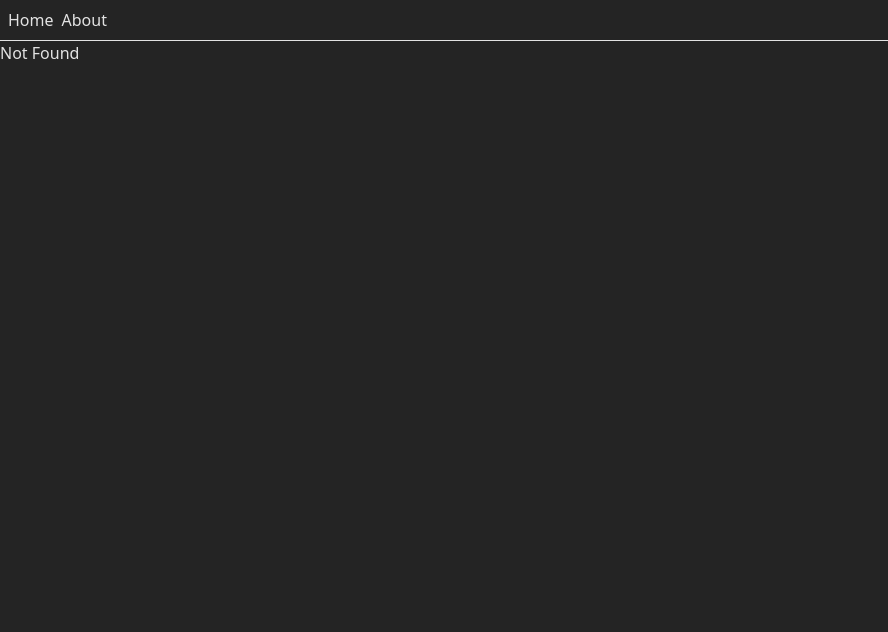
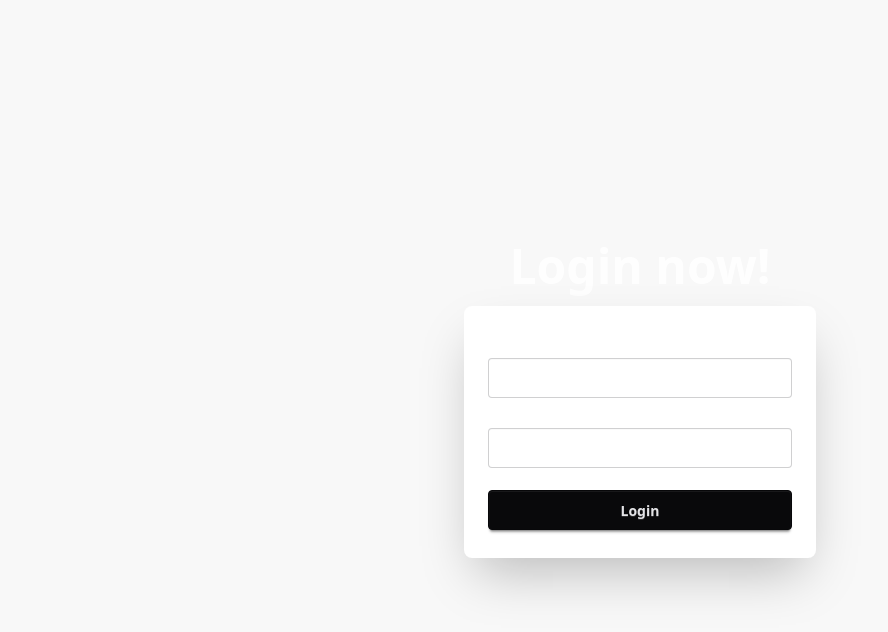
Before and after one commit to TomatoDroid/baseui-admin, a React (Vite) app: page /login in a window 1280 px wide. Before the commit this address had no page. Shown: the top 632 px of the page, without its empty margins (0-888 px from the left). Built offline with nearby package versions, Linux system fonts and the light colour scheme.

Commit message:
feat(auth): 实现认证系统及路由保护功能
- 添加认证上下文和登录/登出功能
- 实现路由保护中间件
- 创建登录页面和受保护仪表盘路由
- 更新根路由以支持认证上下文
- 添加工具函数和zod依赖

```diff
--- a/package.json
+++ b/package.json
@@ -16,7 +16,8 @@
     "@tanstack/react-router-devtools": "^1.124.0",
     "react": "^19.1.0",
     "react-dom": "^19.1.0",
-    "tailwindcss": "^4.1.11"
+    "tailwindcss": "^4.1.11",
+    "zod": "^3.25.74"
   },
   "devDependencies": {
     "@eslint/js": "^9.29.0",
--- /dev/null
+++ b/src/auth.tsx
@@ -0,0 +1,58 @@
+import React, { createContext, useCallback, useContext, useState } from 'react';
+import { sleep } from './utils';
+
+export interface AuthContext {
+  isAuthenticated: boolean;
+  login: (username: string, password: string) => Promise<void>;
+  logout: () => Promise<void>;
+  user: string | null;
+}
+
+const key = 'auth.user';
+
+function getStoredUser() {
+  return localStorage.getItem(key);
+}
+
+function setStoredUser(user: string | null) {
+  if (user) {
+    localStorage.setItem(key, user);
+  } else {
+    localStorage.removeItem(key);
+  }
+}
+
+const AuthContext = createContext<AuthContext | null>(null);
+
+export function AuthProvider({ children }: { children: React.ReactNode }) {
+  const [user, setUser] = useState<string | null>(getStoredUser());
+  const isAuthenticated = !!user;
+
+  const login = useCallback(
+    async (username: string) => {
+      await sleep(1000);
+
+      setStoredUser(username);
+      setUser(username);
+    },
+    [setUser],
+  );
+
+  const logout = useCallback(async () => {
+    await sleep(250);
+
+    setStoredUser(null);
+    setUser(null);
+  }, [setUser]);
+
+  return <AuthContext value={{ isAuthenticated, login, logout, user }}>{children}</AuthContext>;
+}
+
+// eslint-disable-next-line react-refresh/only-export-components
+export const useAuth = () => {
+  const context = useContext(AuthContext);
+  if (!context) {
+    throw new Error('authContext is not initialized');
+  }
+  return context;
+};
--- a/src/index.css
+++ b/src/index.css
@@ -1,4 +1,4 @@
-@import "tailwindcss";
+@import 'tailwindcss';
 @plugin "daisyui";
 
 :root {
@@ -8,10 +8,17 @@
 
   color-scheme: light dark;
   color: rgba(255, 255, 255, 0.87);
-  background-color: #242424;
 
   font-synthesis: none;
   text-rendering: optimizeLegibility;
   -webkit-font-smoothing: antialiased;
   -moz-osx-font-smoothing: grayscale;
 }
+
+body {
+  @apply h-screen;
+}
+#root {
+  width: 100%;
+  height: 100%;
+}
--- a/src/main.tsx
+++ b/src/main.tsx
@@ -1,28 +1,51 @@
-import { StrictMode } from 'react'
-import './index.css'
+import { StrictMode } from 'react';
+import './index.css';
 
 // Import the generated route tree
-import { createRouter, RouterProvider } from '@tanstack/react-router'
-import ReactDOM from 'react-dom/client'
-import { routeTree } from './routeTree.gen'
+import { createRouter, RouterProvider } from '@tanstack/react-router';
+import ReactDOM from 'react-dom/client';
+import { routeTree } from './routeTree.gen';
+import { AuthProvider, useAuth } from './auth';
 
 // Create a new router instance
-const router = createRouter({ routeTree })
+const router = createRouter({
+  routeTree,
+  defaultPreload: 'intent',
+  scrollRestoration: true,
+  context: {
+    auth: undefined!,
+  },
+});
 
 // Register the router instance for type safety
 declare module '@tanstack/react-router' {
   interface Register {
-    router: typeof router
+    router: typeof router;
   }
 }
 
+// eslint-disable-next-line react-refresh/only-export-components
+function InnerApp() {
+  const auth = useAuth();
+  return <RouterProvider router={router} context={{ auth }} />;
+}
+
+// eslint-disable-next-line react-refresh/only-export-components
+const App = () => {
+  return (
+    <AuthProvider>
+      <InnerApp />
+    </AuthProvider>
+  );
+};
+
 // Render the app
-const rootElement = document.getElementById('root')!
+const rootElement = document.getElementById('root')!;
 if (!rootElement.innerHTML) {
-  const root = ReactDOM.createRoot(rootElement)
+  const root = ReactDOM.createRoot(rootElement);
   root.render(
     <StrictMode>
-      <RouterProvider router={router} />
+      <App />
     </StrictMode>,
-  )
+  );
 }
--- a/src/routeTree.gen.ts
+++ b/src/routeTree.gen.ts
@@ -9,12 +9,24 @@
 // Additionally, you should also exclude this file from your linter and/or formatter to prevent it from being checked or modified.
 
 import { Route as rootRouteImport } from './routes/__root'
+import { Route as LoginRouteImport } from './routes/login'
 import { Route as AboutRouteImport } from './routes/about'
+import { Route as AuthRouteImport } from './routes/_auth'
 import { Route as IndexRouteImport } from './routes/index'
+import { Route as AuthDashboardRouteImport } from './routes/_auth.dashboard'
 
+const LoginRoute = LoginRouteImport.update({
+  id: '/login',
+  path: '/login',
+  getParentRoute: () => rootRouteImport,
+} as any)
 const AboutRoute = AboutRouteImport.update({
   id: '/about',
   path: '/about',
+  getParentRoute: () => rootRouteImport,
+} as any)
+const AuthRoute = AuthRouteImport.update({
+  id: '/_auth',
   getParentRoute: () => rootRouteImport,
 } as any)
 const IndexRoute = IndexRouteImport.update({
@@ -22,40 +34,68 @@ const IndexRoute = IndexRouteImport.update({
   path: '/',
   getParentRoute: () => rootRouteImport,
 } as any)
+const AuthDashboardRoute = AuthDashboardRouteImport.update({
+  id: '/dashboard',
+  path: '/dashboard',
+  getParentRoute: () => AuthRoute,
+} as any)
 
 export interface FileRoutesByFullPath {
   '/': typeof IndexRoute
   '/about': typeof AboutRoute
+  '/login': typeof LoginRoute
+  '/dashboard': typeof AuthDashboardRoute
 }
 export interface FileRoutesByTo {
   '/': typeof IndexRoute
   '/about': typeof AboutRoute
+  '/login': typeof LoginRoute
+  '/dashboard': typeof AuthDashboardRoute
 }
 export interface FileRoutesById {
   __root__: typeof rootRouteImport
   '/': typeof IndexRoute
+  '/_auth': typeof AuthRouteWithChildren
   '/about': typeof AboutRoute
+  '/login': typeof LoginRoute
+  '/_auth/dashboard': typeof AuthDashboardRoute
 }
 export interface FileRouteTypes {
   fileRoutesByFullPath: FileRoutesByFullPath
-  fullPaths: '/' | '/about'
+  fullPaths: '/' | '/about' | '/login' | '/dashboard'
   fileRoutesByTo: FileRoutesByTo
-  to: '/' | '/about'
-  id: '__root__' | '/' | '/about'
+  to: '/' | '/about' | '/login' | '/dashboard'
+  id: '__root__' | '/' | '/_auth' | '/about' | '/login' | '/_auth/dashboard'
   fileRoutesById: FileRoutesById
 }
 export interface RootRouteChildren {
   IndexRoute: typeof IndexRoute
+  AuthRoute: typeof AuthRouteWithChildren
   AboutRoute: typeof AboutRoute
+  LoginRoute: typeof LoginRoute
 }
 
 declare module '@tanstack/react-router' {
   interface FileRoutesByPath {
+    '/login': {
+      id: '/login'
+      path: '/login'
+      fullPath: '/login'
+      preLoaderRoute: typeof LoginRouteImport
+      parentRoute: typeof rootRouteImport
+    }
     '/about': {
       id: '/about'
       path: '/about'
       fullPath: '/about'
       preLoaderRoute: typeof AboutRouteImport
+      parentRoute: typeof rootRouteImport
+    }
+    '/_auth': {
+      id: '/_auth'
+      path: ''
+      fullPath: ''
+      preLoaderRoute: typeof AuthRouteImport
       parentRoute: typeof rootRouteImport
     }
     '/': {
@@ -65,12 +105,31 @@ declare module '@tanstack/react-router' {
       preLoaderRoute: typeof IndexRouteImport
       parentRoute: typeof rootRouteImport
     }
+    '/_auth/dashboard': {
+      id: '/_auth/dashboard'
+      path: '/dashboard'
+      fullPath: '/dashboard'
+      preLoaderRoute: typeof AuthDashboardRouteImport
+      parentRoute: typeof AuthRoute
+    }
   }
 }
 
+interface AuthRouteChildren {
+  AuthDashboardRoute: typeof AuthDashboardRoute
+}
+
+const AuthRouteChildren: AuthRouteChildren = {
+  AuthDashboardRoute: AuthDashboardRoute,
+}
+
+const AuthRouteWithChildren = AuthRoute._addFileChildren(AuthRouteChildren)
+
 const rootRouteChildren: RootRouteChildren = {
   IndexRoute: IndexRoute,
+  AuthRoute: AuthRouteWithChildren,
   AboutRoute: AboutRoute,
+  LoginRoute: LoginRoute,
 }
 export const routeTree = rootRouteImport
   ._addFileChildren(rootRouteChildren)
--- a/src/routes/__root.tsx
+++ b/src/routes/__root.tsx
@@ -1,20 +1,16 @@
-import { createRootRoute, Link, Outlet } from '@tanstack/react-router'
-import { TanStackRouterDevtools } from '@tanstack/react-router-devtools'
+import { createRootRouteWithContext, Outlet } from '@tanstack/react-router';
+import { TanStackRouterDevtools } from '@tanstack/react-router-devtools';
+import type { AuthContext } from '../auth';
 
-export const Route = createRootRoute({
+interface MyRootContext {
+  auth: AuthContext;
+}
+
+export const Route = createRootRouteWithContext<MyRootContext>()({
   component: () => (
     <>
-      <div className="p-2 flex gap-2">
-        <Link to="/" className="[&.active]:font-bold">
-          Home
-        </Link>{' '}
-        <Link to="/about" className="[&.active]:font-bold">
-          About
-        </Link>
-      </div>
-      <hr />
       <Outlet />
       <TanStackRouterDevtools />
     </>
   ),
-})
+});
--- /dev/null
+++ b/src/routes/_auth.dashboard.tsx
@@ -0,0 +1,16 @@
+import { createFileRoute } from '@tanstack/react-router';
+import { useAuth } from '../auth';
+
+export const Route = createFileRoute('/_auth/dashboard')({
+  component: RouteComponent,
+});
+
+function RouteComponent() {
+  const auth = useAuth();
+  return (
+    <div>
+      {auth.user}
+      Hello "/_auth/dashabord"!
+    </div>
+  );
+}
--- /dev/null
+++ b/src/routes/_auth.tsx
@@ -0,0 +1,24 @@
+import { createFileRoute, Outlet, redirect } from '@tanstack/react-router';
+
+export const Route = createFileRoute('/_auth')({
+  beforeLoad: ({ context, location }) => {
+    if (!context.auth.isAuthenticated) {
+      throw redirect({
+        to: '/login',
+        search: {
+          redirect: location.href,
+        },
+      });
+    }
+  },
+  component: RouteComponent,
+});
+
+function RouteComponent() {
+  return (
+    <div>
+      Hello "/_auth"!
+      <Outlet></Outlet>
+    </div>
+  );
+}
--- /dev/null
+++ b/src/routes/login.tsx
@@ -0,0 +1,81 @@
+import { createFileRoute, useRouter, redirect, useRouterState } from '@tanstack/react-router';
+import { useAuth } from '../auth';
+import { useState } from 'react';
+import { sleep } from '../utils';
+import z from 'zod';
+
+const fallback = '/index' as const;
+
+export const Route = createFileRoute('/login')({
+  validateSearch: z.object({
+    redirect: z.string().optional().catch(''),
+  }),
+  beforeLoad({ context, search }) {
+    if (context.auth.isAuthenticated) {
+      throw redirect({ to: search.redirect || fallback });
+    }
+  },
+  component: RouteComponent,
+});
+
+function RouteComponent() {
+  const auth = useAuth();
+  const router = useRouter();
+  const navigate = Route.useNavigate();
+  const search = Route.useSearch();
+  const isLoading = useRouterState({ select: state => state.isLoading });
+  const [isSubmitting, setIsSubmitting] = useState(false);
+
+  async function onSubmit(e: React.FormEvent<HTMLFormElement>) {
+    try {
+      setIsSubmitting(true);
+      e.preventDefault();
+      const formData = new FormData(e.currentTarget);
+      const username = formData.get('username');
+      const password = formData.get('password');
+      if (!username || !password) {
+        return;
+      }
+      await auth.login(username.toString(), password.toString());
+      await router.invalidate();
+
+      await sleep(1000);
+      await navigate({ to: search.redirect || fallback });
+    } catch (error) {
+      console.log(error);
+    } finally {
+      setIsSubmitting(false);
+    }
+  }
+
+  const isLoggingIn = isLoading || isSubmitting;
+
+  return (
+    <div className="hero min-h-screen bg-base-200">
+      <div className="hero-content w-96 flex-col">
+        <div className="text-center">
+          <h1 className="text-5xl font-bold">Login now!</h1>
+        </div>
+        <div className="card w-full max-w-sm shrink-0 bg-base-100 shadow-2xl">
+          <div className="card-body">
+            <form onSubmit={onSubmit}>
+              <fieldset className="fieldset">
+                <label className="label" htmlFor="username">
+                  Username
+                </label>
+                <input name="username" type="text" className="input" placeholder="Username" />
+                <label className="label" htmlFor="password">
+                  Password
+                </label>
+                <input name="password" type="password" className="input" placeholder="Password" />
+                <button type="submit" className="btn mt-4 btn-neutral">
+                  {isLoggingIn ? 'Logging in...' : 'Login'}
+                </button>
+              </fieldset>
+            </form>
+          </div>
+        </div>
+      </div>
+    </div>
+  );
+}
--- /dev/null
+++ b/src/utils.ts
@@ -0,0 +1 @@
+export const sleep = (ms: number) => new Promise(resolve => setTimeout(resolve, ms));
```
Also changed, not shown: 1 other file (tests, documents, lock files or other folders).
